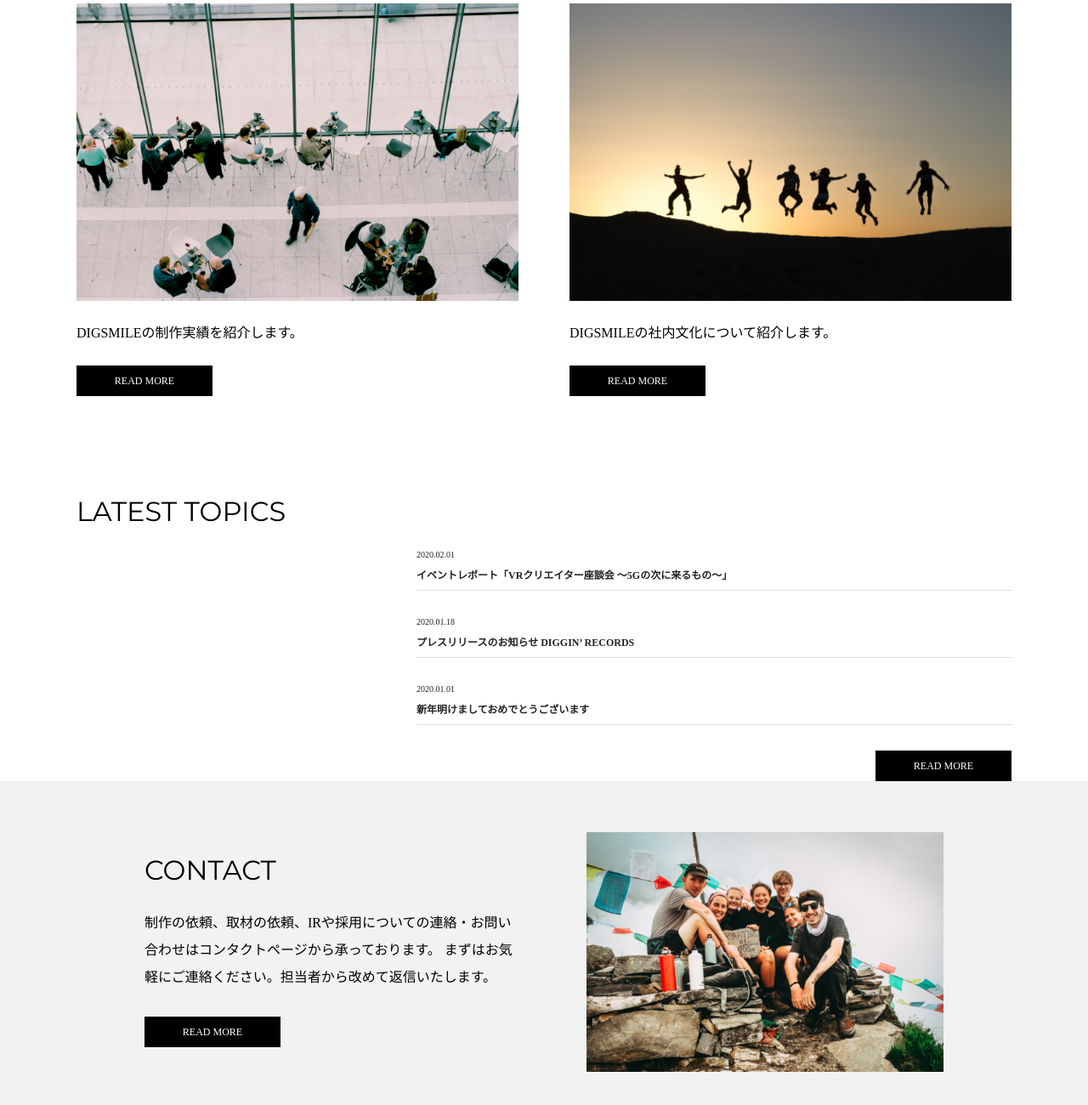
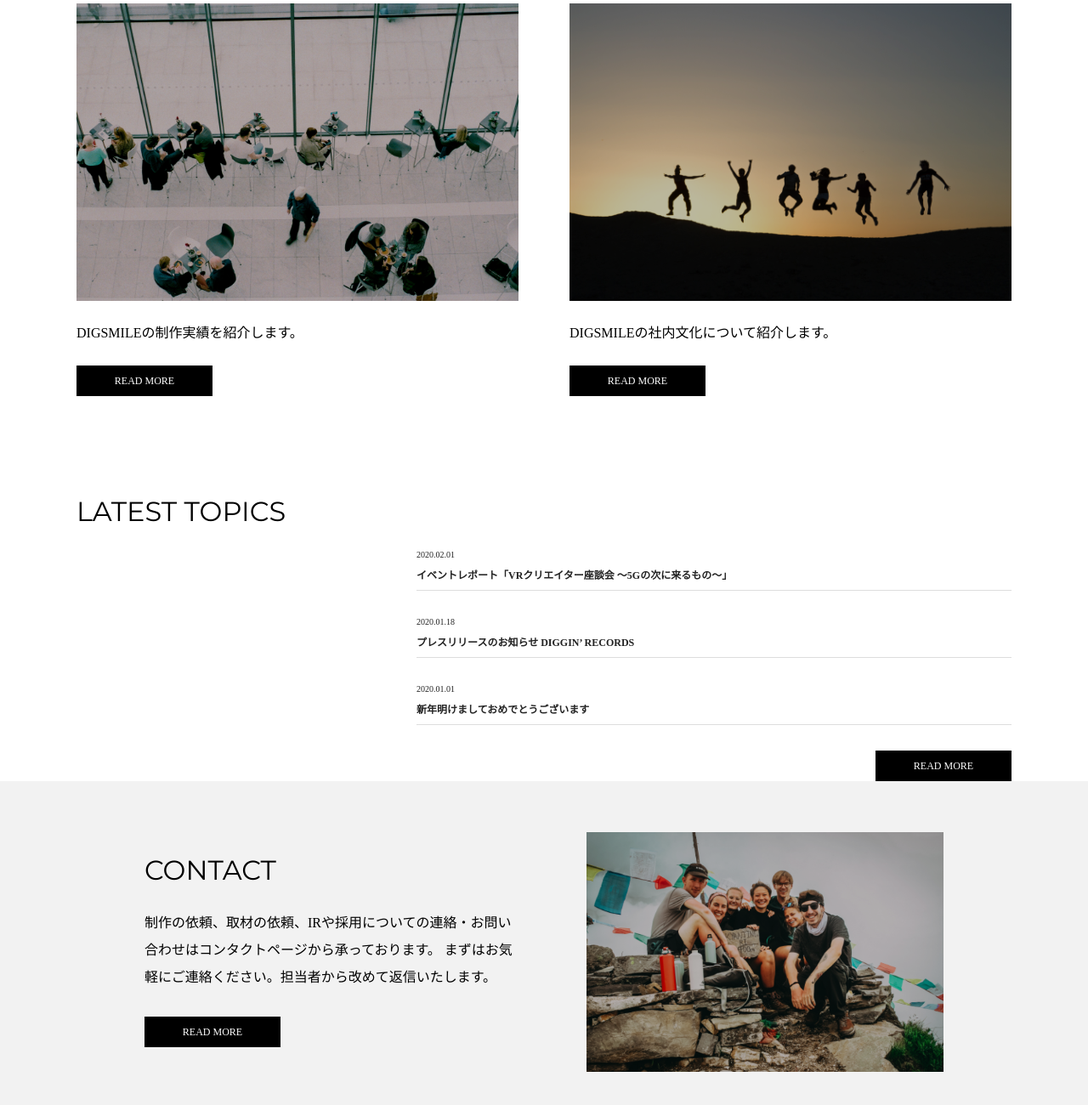
Before and after one commit to hayaseshun/design-for-smile, a plain HTML site: page index.html in a window 1280 px wide. Shown: the part 1698-2998 px from the top of the page at 85% size. Drawn offline with Linux system fonts and the light colour scheme.

Commit message:
no message

```diff
--- a/scss/style.scss
+++ b/scss/style.scss
@@ -108,13 +108,24 @@ img {
   background: url(/image/about-img@2x.png) no-repeat center center/cover;
   margin: 120px auto 0;
   padding: 110px 0 110px 50px;
+  position: relative;
+  &::after {
+    content: "";
+    background: rgba(0,0,0,.27);
+    width: 100%;
+    position: absolute;
+    top: 0;
+    left: 0;
+    bottom: 0;
+  }
 }
 .about-content {
   padding: 50px 30px;
   background: #fff;
   max-width: 590px;
   line-height: 2;
-
+  position: relative;
+  z-index: 10;
   &__message {
     margin-bottom: 30px;
   }
@@ -129,6 +140,16 @@ img {
 
   &__img {
     margin-bottom: 30px;
+    position: relative;
+    &::after {
+      content: "";
+      background: rgba(0,0,0,.27);
+      width: 100%;
+      position: absolute;
+      top: 0;
+      left: 0;
+      bottom: 0;
+    }
   }
   &__text {
     margin-bottom: 28px;
@@ -194,3 +215,17 @@ img {
     line-height: 2;
   }
 }
+
+.contact-img {
+  position: relative;
+  &::after {
+    content: "";
+    background: rgba(0,0,0,.27);
+    width: 100%;
+    position: absolute;
+    top: 0;
+    left: 0;
+    bottom: 0;
+  }
+
+}
```
Also changed, not shown: css/style.css.
